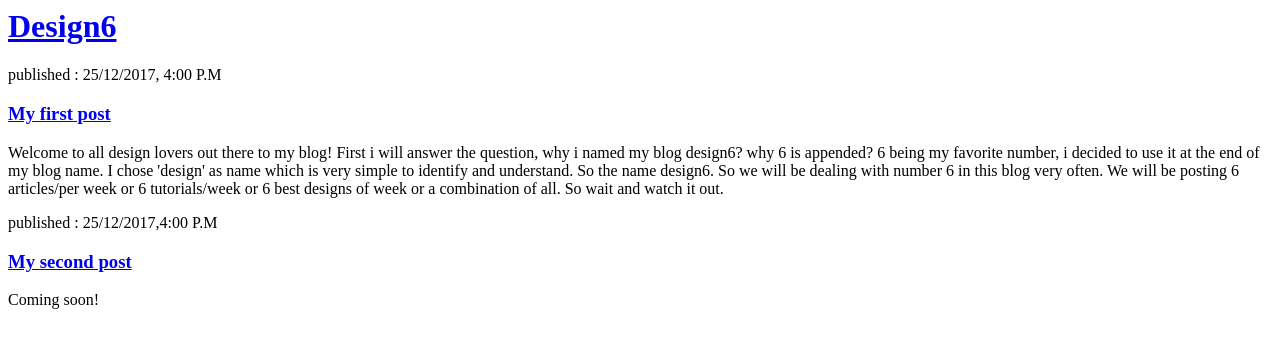
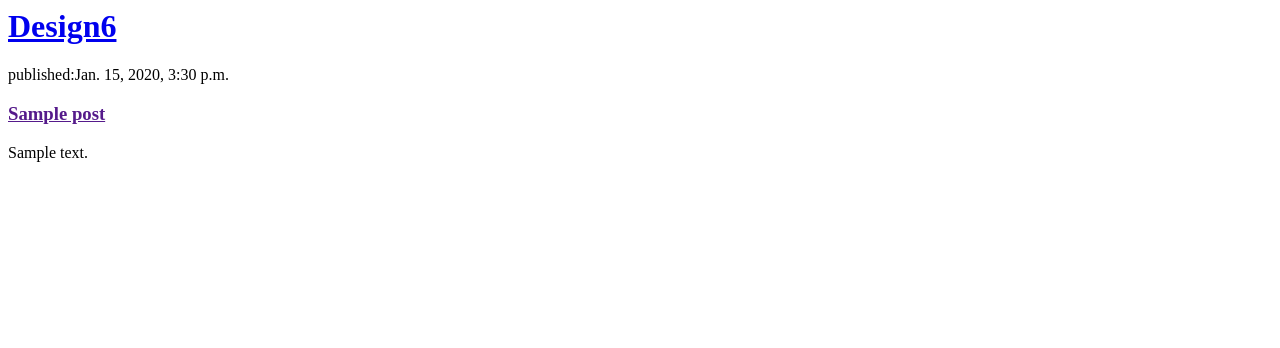
Before and after one commit to manjumaigur/my-first-blog, a Django app: template blog/templates/blog/post_list.html in a window 1280 px wide. Shown: the top 348 px of the page. Run offline with Django 3.2, Linux system fonts and the light colour scheme; the template is opened without the code that fills it: values that come from a table or form of the project are taken from there, others are empty; tables that the repository leaves empty hold one stand-in row (values such as "Sample post").

Commit message:
modified templates

```diff
--- a/blog/templates/blog/post_list.html
+++ b/blog/templates/blog/post_list.html
@@ -6,16 +6,12 @@
 		<div>
 			<h1> <a href="/">Design6</a> </h1>
 		</div>
-		<div>
-			<p> published : 25/12/2017, 4:00 P.M </p>
-			<h3> <a href = " "> My first post </a> </h3>
-			<p> Welcome to all design lovers out there to my blog! First i will answer the question, why i named my blog design6? why 6 is appended? 6 being my favorite number, i decided to use it at the end of my blog name. I chose 'design' as name which is very simple to identify and understand. So the name design6. So we will be dealing with number 6 in this blog very often. We will be posting 6 articles/per week or 6 tutorials/week or 6 best designs of week or a combination of all. So wait and watch it out.
-			</p>
-		</div>
-		<div>
-			<p> published : 25/12/2017,4:00 P.M </p>
-			<h3> <a href = " "> My second post </a></h3>
-			<p> Coming soon!</p>
-		</div>
+		{% for post in posts %}
+			<div>
+				<p>published:{{post.published_date}}</p>
+				<h3><a href="">{{post.title}}</a></h3>
+				<p>{{post.text|linebreaksbr}}</p>
+			</div>
+		{% endfor %}
 	</body>
 </html>
--- a/blog/views.py
+++ b/blog/views.py
@@ -2,7 +2,10 @@
 from __future__ import unicode_literals
 
 from django.shortcuts import render
+from django.utils import timezone
+from .models import Post
 
 # Create your views here.
 def post_list(request):
-	return render(request, 'blog/post_list.html')
+	posts = Post.objects.filter(published_date__lte=timezone.now()).order_by('published_date')
+	return render(request, 'blog/post_list.html', {'posts': posts})
```
